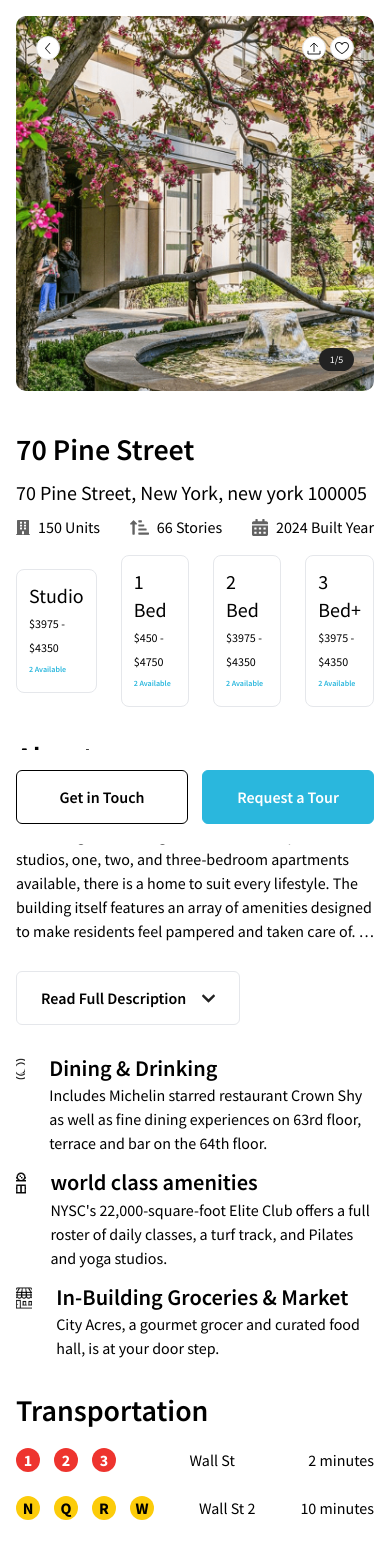
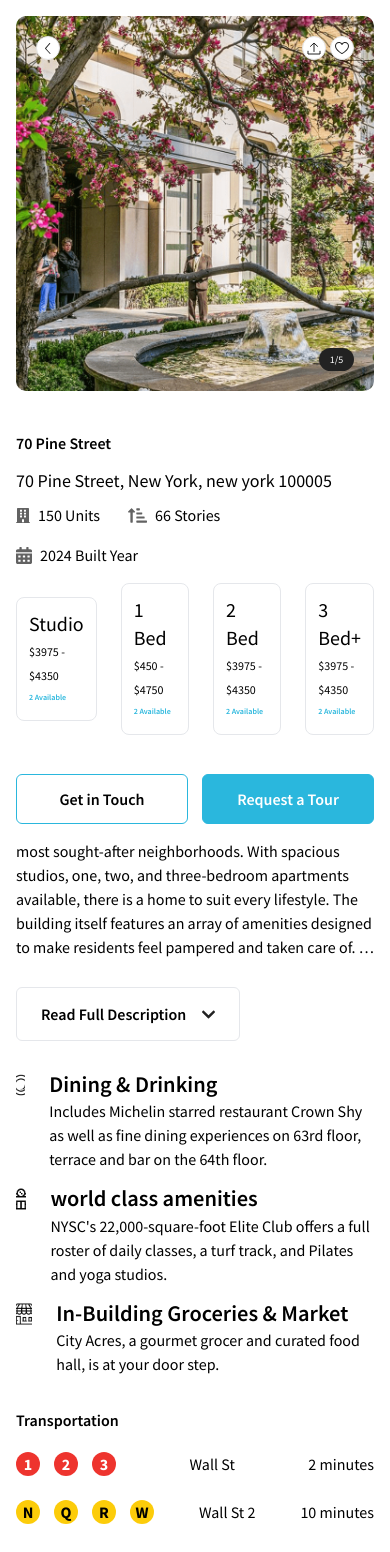
Before and after one commit to shariful10/jiibs, a Next.js app: page /building-details in a window 390 px wide. Shown: the top 1552 px of the page. Built offline with nearby package versions, Linux system fonts and the light colour scheme.

Commit message:
latest changes in building details page

```diff
--- a/src/Components/BuildingSlider/Slider.jsx
+++ b/src/Components/BuildingSlider/Slider.jsx
@@ -19,7 +19,7 @@ export default function BuildingSlider() {
   const [thumbsSwiper, setThumbsSwiper] = useState(null);
 
   return (
-    <div className="hidden md:flex justify-between gap-3 h-[480px] xl:h-[600px] slider_desktop">
+    <div className="hidden md:flex justify-between gap-3 h-[500px] slider_desktop">
       <Swiper
         direction={"vertical"}
         slidesPerView={1}
--- a/src/Components/Pages/building-details/Description/AboutSide/AboutDescription.jsx
+++ b/src/Components/Pages/building-details/Description/AboutSide/AboutDescription.jsx
@@ -8,7 +8,7 @@ export default function AboutDescription() {
 
   return (
     <>
-			<h2 className="text-3xl font-semibold mb-6"> About </h2>
+      <h2 className="md:text-[26px] xxl:text-3xl font-semibold mb-6">About</h2>
 
       <p
         className={`text-base font-normal transition duration-300 ${
@@ -19,10 +19,7 @@ export default function AboutDescription() {
       </p>
 
       <div className="mt-7">
-				<ButtonWhite
-					onclick={() => setLineCallUp(!lineCallUp)}
-					icons={true}
-				>
+        <ButtonWhite onclick={() => setLineCallUp(!lineCallUp)} icons={true}>
           Read Full Description
         </ButtonWhite>
       </div>
--- a/src/Components/Pages/building-details/Description/AboutSide/Amenities.jsx
+++ b/src/Components/Pages/building-details/Description/AboutSide/Amenities.jsx
@@ -39,7 +39,9 @@ export default function Amenities() {
         <>
           <div>
             <div className="mb-[1.3145rem] flex items-center justify-between gap-5">
-              <h3 className="text-3xl font-semibold text-left"> Amenities </h3>
+              <h3 className="md:text-[26px] xxl:text-3xl font-semibold">
+                Amenities
+              </h3>
               <div className="flex items-center gap-4">
                 {/* prev button */}
                 <button
--- a/src/Components/Pages/building-details/Description/AboutSide/Transportation.jsx
+++ b/src/Components/Pages/building-details/Description/AboutSide/Transportation.jsx
@@ -2,7 +2,9 @@ export default function Transportation() {
   return (
     <>
       <div>
-				<h2 className="text-3xl font-semibold">Transportation </h2>
+        <h2 className="md:text-[26px] xxl:text-3xl font-semibold">
+          Transportation
+        </h2>
         <div className="mt-5 space-y-6">
           <TableRow
             dots={
@@ -38,10 +40,7 @@ function TableRow({ wall = null, runningTimes = null, dots = null }) {
   return (
     <div className="flex items-center justify-between gap-3.5">
       {dots ? (
-				<div className="flex items-center justify-start gap-3.5">
-					{" "}
-					{dots}{" "}
-				</div>
+        <div className="flex items-center justify-start gap-3.5"> {dots} </div>
       ) : null}
       {wall ? <div> {wall} </div> : null}
       {runningTimes ? <div> {runningTimes} </div> : null}
--- a/src/Components/Pages/building-details/Description/LocationDetails/LocationMap.jsx
+++ b/src/Components/Pages/building-details/Description/LocationDetails/LocationMap.jsx
@@ -15,11 +15,13 @@ export default function LocationMap() {
     <div className="w-full">
       {/* head address part */}
       <div>
-        <h1 className="text-3xl font-semibold">70 Pine Street</h1>
-        <p className="text-xl font-normal mt-3">
+        <h1 className="md:text-[26px] xxl:text-3xl font-semibold">
+          70 Pine Street
+        </h1>
+        <p className="text-lg xxl:text-xl font-normal mt-3">
           70 Pine Street, New York, new york 100005
         </p>
-        <div className="flex gap-4 items-center justify-between flex-wrap mt-2">
+        <div className="flex gap-4 items-center justify-start flex-wrap mt-2">
           <UnitsStories name={`150 Units`} icons={buildingIcons} />
           <UnitsStories name={`66 Stories`} icons={storiesUpIcons} />
           <UnitsStories name={`2024 Built Year`} icons={calenderIcons} />
@@ -55,7 +57,7 @@ export default function LocationMap() {
 // mini components
 function UnitsStories({ name, icons }) {
   return (
-    <div className="flex gap-2 items-center justify-start min-w-max">
+    <div className="flex gap-2 items-center justify-start min-w-max mr-3">
       <figure> {icons} </figure>
       <p> {name} </p>
     </div>
--- a/src/Components/Pages/building-details/Similar/Similar.jsx
+++ b/src/Components/Pages/building-details/Similar/Similar.jsx
@@ -10,7 +10,7 @@ export default function Similar() {
       <Container>
         <div className="mb-10 md:mb-20">
           <div>
-						<h1 className="font-semibold text-3xl mb-5">
+            <h1 className="md:text-[26px] xxl:text-3xl font-semibold mb-5">
               Similar buildings
             </h1>
           </div>
--- a/src/Components/Regular/Breadcrumbs/Breadcrumbs.jsx
+++ b/src/Components/Regular/Breadcrumbs/Breadcrumbs.jsx
@@ -9,12 +9,9 @@ export default function Breadcrumbs({ paths = [] }) {
           className="flex gap-[14px] items-center flex-wrap"
         >
           {paths?.map((item, idx) => (
-						<div
-							key={idx}
-							className="flex gap-[14px] items-center min-w-max"
-						>
+            <div key={idx} className="flex gap-[14px] items-center min-w-max">
               <p
-								className="text-sm md:text-base font-normal capitalize min-w-max"
+                className="text-sm xxl:text-base font-normal capitalize min-w-max"
                 key={idx}
               >
                 {item?.name}
@@ -37,7 +34,7 @@ var arrowIcon = (
   <svg
     xmlns="http://www.w3.org/2000/svg"
     width={10}
-		height={15}
+    height={12}
     viewBox="0 0 10 15"
     fill="none"
   >
--- a/src/Components/Regular/Buttons/ButtonBlack.jsx
+++ b/src/Components/Regular/Buttons/ButtonBlack.jsx
@@ -10,9 +10,9 @@ export default function ButtonBlack({
         <>
           <button
             onClick={onClick}
-						className={`py-4 px-6 rounded-md min-w-max w-full inline-block text-base font-semibold leading-5 transition duration-300 border-[1.5px] ${
+            className={`py-[14px] px-6 rounded-md min-w-max w-full inline-block text-base font-semibold leading-5 transition duration-300 border-[1.5px] ${
               styleReverse
-								? `text-black hover:text-white bg-white hover:bg-black border-black`
+                ? `text-black hover:text-white bg-white hover:bg-primary border-primary`
                 : `text-white hover:text-black bg-black hover:bg-white border-black`
             } ${className ? className : null}`}
           >
--- a/src/Components/Regular/Buttons/ButtonPrimary.jsx
+++ b/src/Components/Regular/Buttons/ButtonPrimary.jsx
@@ -10,7 +10,7 @@ export default function ButtonPrimary({
         <>
           <button
             onClick={onClick}
-						className={`py-4 px-6 rounded-md min-w-max w-full inline-block text-base font-semibold leading-5 transition duration-300  border-[1.5px] ${
+            className={`py-[14px] px-6 rounded-md min-w-max w-full inline-block text-base font-semibold leading-5 transition duration-300  border-[1.5px] ${
               styleReverse
                 ? `text-primary hover:text-white bg-white hover:bg-primary border-primary`
                 : `text-white hover:text-primary bg-primary hover:bg-white border-primary`
--- a/src/app/(root)/building-details/page.jsx
+++ b/src/app/(root)/building-details/page.jsx
@@ -12,7 +12,7 @@ export default function BuildingDetail() {
       <section className="py-4">
         {/* Header part */}
         <div className="md:flex flex-col md:flex-row gap-4 justify-between items-center py-[18px] hidden">
-          <h1 className="text-xl md:text-2xl lg:text-3xl font-semibold">
+          <h1 className="md:text-[26px] xxl:text-3xl font-semibold">
             70 Pine Street, New York, New york 10005
           </h1>
 
@@ -29,7 +29,6 @@ export default function BuildingDetail() {
         </div>
 
         {/* preview slider */}
-        <div></div>
         <BuildingSlider />
         <BuildingSliderMobile />
       </section>
```
Lines whose indentation alone changed are shown as unchanged.
